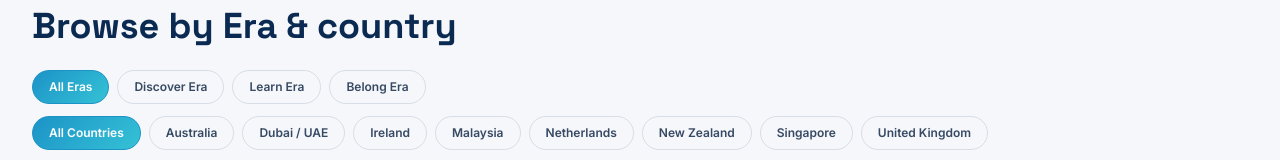
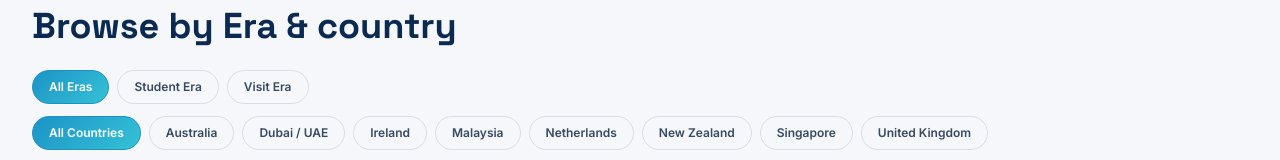
Before and after one commit to Maleesh3038/novera-website, a Next.js app: page /success-stories in a window 1280 px wide. Shown: the part 523-683 px from the top of the page. Built offline with nearby package versions, Linux system fonts and the light colour scheme.

Commit message:
Update eras.ts

```diff
--- a/src/data/eras.ts
+++ b/src/data/eras.ts
@@ -1,7 +1,7 @@
 export type Era = {
-  slug: "discover" | "learn" | "belong";
+  slug: "student" | "visit";
   name: string;
-  icon: "camera" | "book" | "heart";
+  icon: "cap" | "globe";
   headline: string;
   description: string;
   offerings: string[];
@@ -9,25 +9,12 @@ export type Era = {
 
 export const eras: Era[] = [
   {
-    slug: "discover",
-    name: "Discover Era",
-    icon: "camera",
-    headline: "Work, Skilled Migration & Business Pathways",
+    slug: "student",
+    name: "Student Era",
+    icon: "cap",
+    headline: "Study Abroad, Universities & Student Visas",
     description:
-      "The Discover Era is about new professional horizons — skilled migration, employer-sponsored work visas, and business or investor immigration routes for those ready to build a career or company abroad.",
-    offerings: [
-      "Skilled Worker & Employer-Sponsored Visas",
-      "Business & Investor Immigration",
-      "Visa Appeals & Rejection Reviews",
-    ],
-  },
-  {
-    slug: "learn",
-    name: "Learn Era",
-    icon: "book",
-    headline: "Study Abroad, Universities & Post-Study Work",
-    description:
-      "The Learn Era is Novera's core strength: student visa consultancy, university and course matching, and post-study work pathway planning across our study destinations.",
+      "The Student Era is Novera's core strength: student visa consultancy, university and course matching, and post-study work pathway planning across our study destinations.",
     offerings: [
       "Study Visa Consultancy (Student, Child Student & Short-Term)",
       "University & Course Matching",
@@ -35,16 +22,16 @@ export const eras: Era[] = [
     ],
   },
   {
-    slug: "belong",
-    name: "Belong Era",
-    icon: "heart",
-    headline: "Family, Settlement & Citizenship",
+    slug: "visit",
+    name: "Visit Era",
+    icon: "globe",
+    headline: "Travel, Tourist & Short-Stay Visas",
     description:
-      "The Belong Era brings families together and helps long-term residents put down permanent roots — sponsorship, permanent residency, and citizenship or settlement services.",
+      "The Visit Era covers everything for travellers heading abroad — tourist and visitor visa applications, travel documentation, and short-term stay planning.",
     offerings: [
-      "Family Sponsorship & Reunification",
-      "Permanent Residency",
-      "Citizenship & Settlement Services",
+      "Tourist & Visitor Visa Applications",
+      "Travel Documentation Support",
+      "Short-Term Stay & Extension Advice",
     ],
   },
 ];
```
